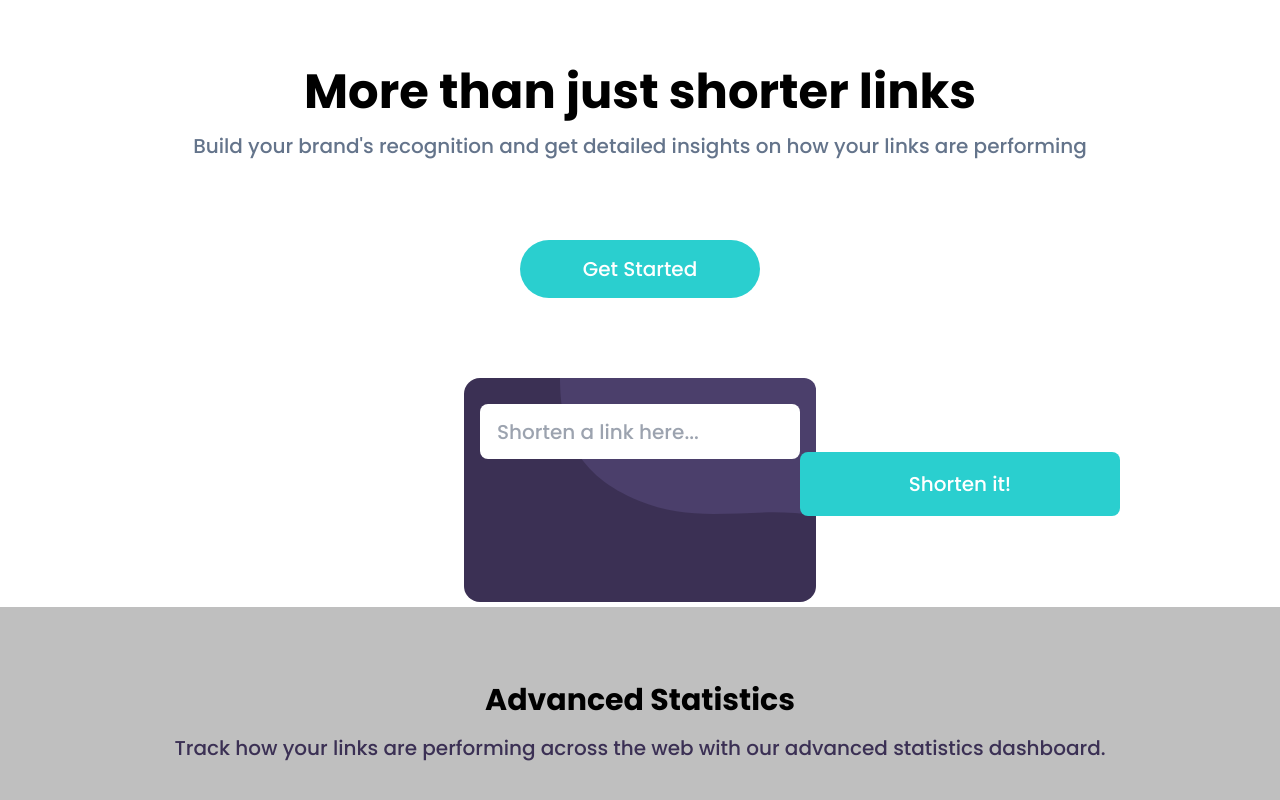
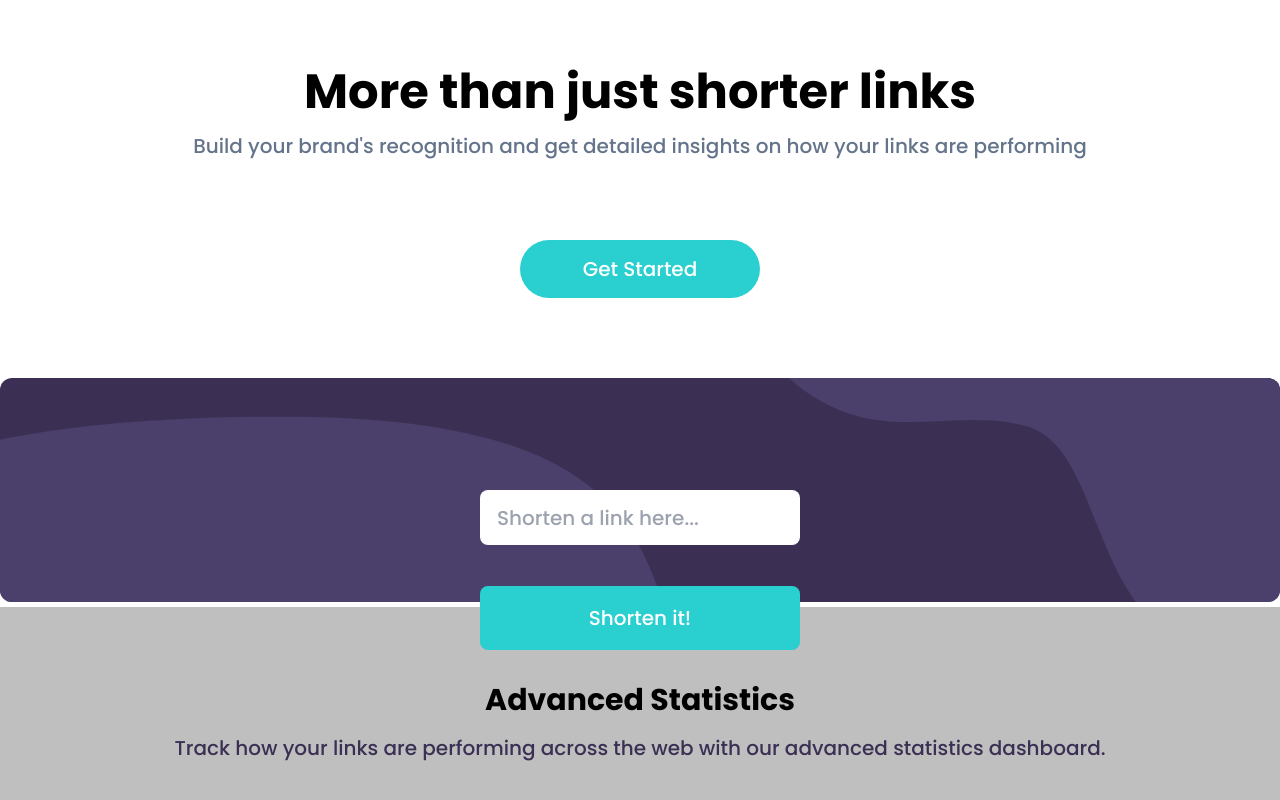
Before and after one commit to Kennetor/url-shortener, a React (Vite) app: page / in a window 1280 px wide. Shown: the part 428-1228 px from the top of the page. Built offline with nearby package versions, Linux system fonts and the light colour scheme.

Commit message:
link input works

```diff
--- a/src/component/linkForm.jsx
+++ b/src/component/linkForm.jsx
@@ -1,5 +1,6 @@
 import React, { useState } from "react";
 import inputImgMobile from "../images/bg-shorten-mobile.svg";
+import inputImgDesktop from "../images/bg-shorten-desktop.svg";
 
 const LinkItem = ({ shortUrl, url }) => {
   return (
@@ -12,7 +13,7 @@ const LinkItem = ({ shortUrl, url }) => {
           key={shortUrl}
         >
           {shortUrl}
-          <button className="absolute right-5 w-[300px]  m-auto rounded-lg border-none py-[10px] px-20 bg-[#2acfcf] text-xl text-white mt-10 ">
+          <button className="absolute right-5 w-[300px] m-auto rounded-lg border-none py-[10px] px-20 bg-[#2acfcf] text-xl text-white mt-10 ">
             Copy
           </button>
         </li>
@@ -23,7 +24,6 @@ const LinkItem = ({ shortUrl, url }) => {
 
 function LinkForm() {
   const [url, setUrl] = useState("");
-  const [shortUrl, setShortUrl] = useState(null);
   const [links, setLinks] = useState([]);
   const [error, setError] = useState(false);
 
@@ -39,20 +39,23 @@ function LinkForm() {
         `https://api.shrtco.de/v2/shorten?url=${url}`
       );
       const data = await response.json();
-      setShortUrl(data.result.short_link);
+
+      const shortUrl = data.result.short_link;
+      setLinks([...links, { shortUrl, url }]);
     }
-  };
-  const handleClick = (newLink) => {
-    setLinks([...links, { shortUrl: newLink, url }]);
   };
 
   return (
     <>
       <div className="mt-20">
-        <div className="bg-[#3b3054] h-56 w-[22rem] m-auto rounded-2xl z-50">
+        <div className="bg-[#3b3054] h-56 w-[22rem] lg:w-[80rem] m-auto rounded-2xl lg:rounded-xl z-50">
           <img
             src={inputImgMobile}
-            className="translate-x-24 w-64 h-58 rounded-tr-xl"
+            className="translate-x-24 w-64 h-58 rounded-tr-xl block lg:hidden"
+          />{" "}
+          <img
+            src={inputImgDesktop}
+            className="lg:h-full rounded-tr-xl lg:rounded-b-xl hidden lg:block"
           />
           <form onSubmit={handleSubmit}>
             <div className="absolute m-auto -translate-y-32 left-[50%] -translate-x-[50%]">
@@ -65,26 +68,25 @@ function LinkForm() {
                   error ? "border-[#f46262] border-4" : ""
                 }`}
               />
-              {error && (
-                <p className="text-[#f46262] absolute text-[16px] top-20">
-                  Please add a link
-                </p>
-              )}
 
               <button
                 type="submit"
-                onClick={() => handleClick(shortUrl)}
-                className="five w-80 m-auto rounded-lg xl:absolute translate-y-16 border-none py-[18px] px-20 bg-[#2acfcf] text-xl text-white "
+                className="five w-80 m-auto rounded-lg lg:absolute lg:right-0 lg:top-12 translate-y-16 border-none py-[18px] px-20 bg-[#2acfcf] text-xl text-white "
               >
                 Shorten it!
               </button>
-              {!error &&
-                links.map(({ shortUrl, url }) => (
-                  <LinkItem key={shortUrl} shortUrl={shortUrl} url={url} />
-                ))}
             </div>
           </form>
+          {error && (
+            <p className="text-[#f46262] absolute text-[16px] top-20">
+              Please add a link
+            </p>
+          )}
         </div>
+        {!error &&
+          links.map(({ shortUrl, url }) => (
+            <LinkItem key={shortUrl} shortUrl={shortUrl} url={url} />
+          ))}
       </div>
     </>
   );
```
